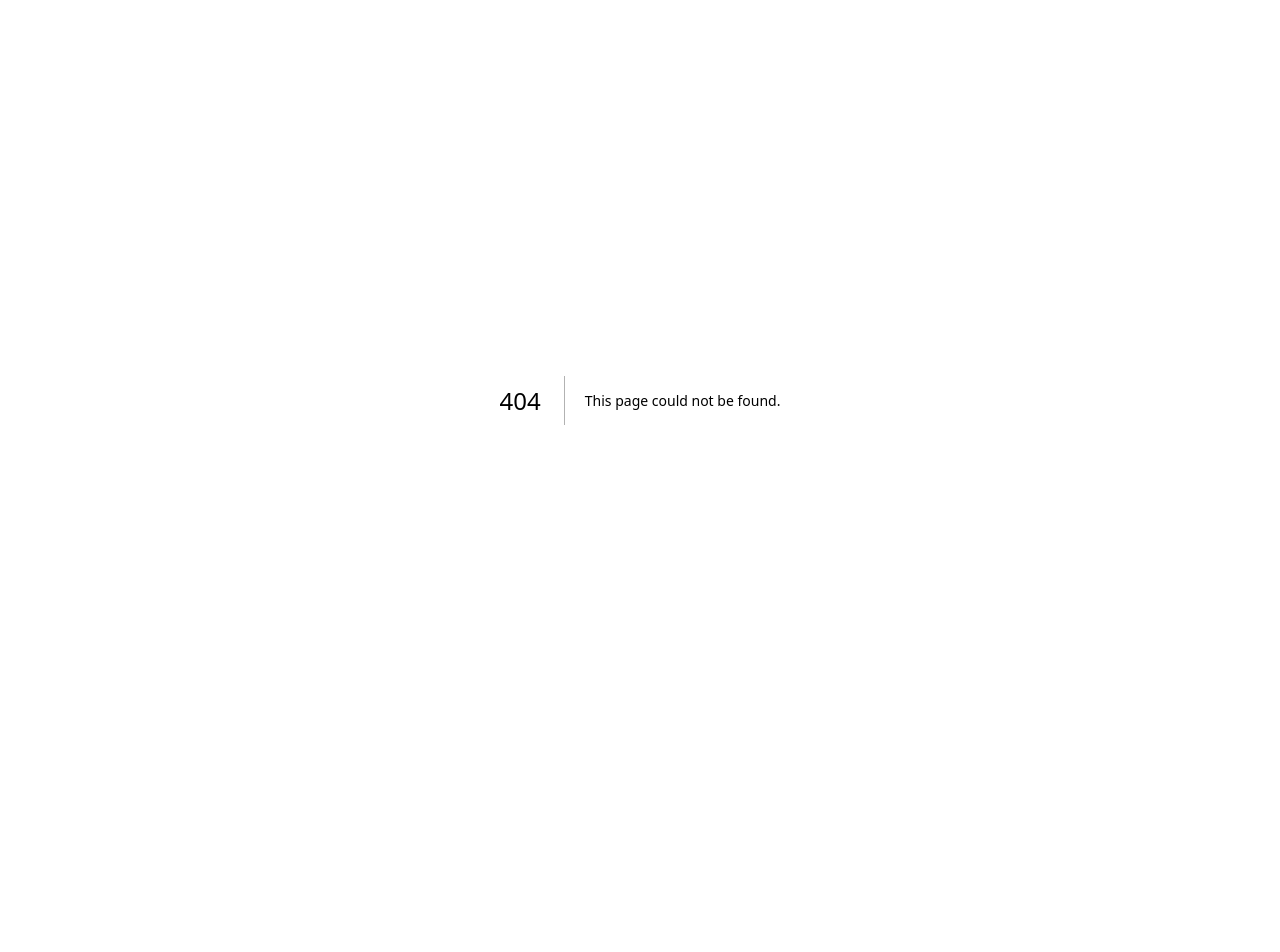
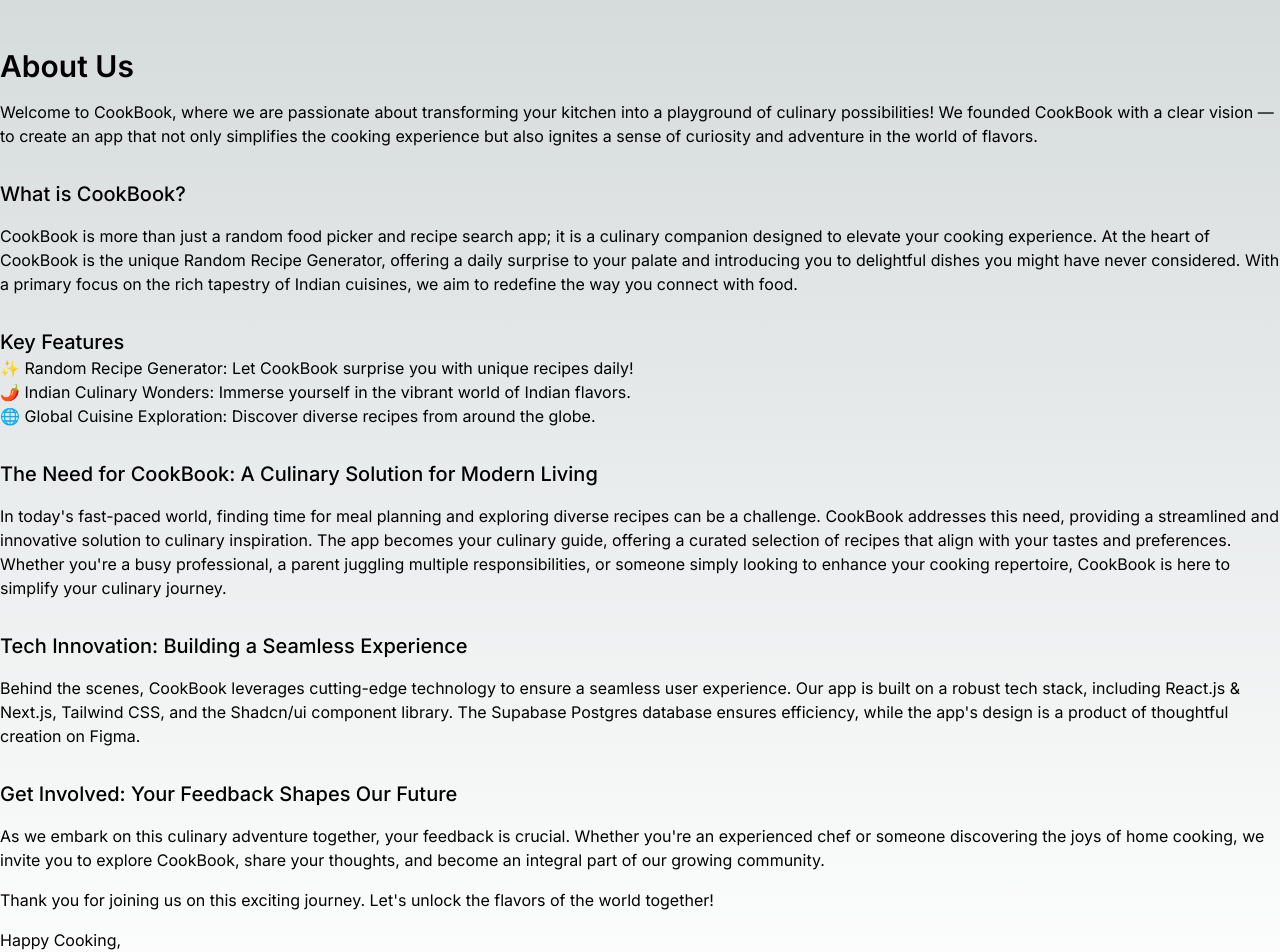
Before and after one commit to Andrey1914/cookbook, a Next.js app: page /about-us in a window 1280 px wide. Before the commit this address had no page. Shown: the top 952 px of the page. Before the commit the page ends 800 px from the top, so only its background shows below. Built offline with nearby package versions, Linux system fonts and the light colour scheme.

Commit message:
created about-us page

```diff
--- /dev/null
+++ b/app/about-us/page.jsx
@@ -0,0 +1,79 @@
+export default function About() {
+  return (
+    <div className="my-5 md:my-12 [&_p]:my-4 [&_h3]:mt-8">
+      <h1 className="text-3xl font-semibold my-4">About Us</h1>
+      <p>
+        Welcome to CookBook, where we are passionate about transforming your
+        kitchen into a playground of culinary possibilities! We founded CookBook
+        with a clear vision — to create an app that not only simplifies the
+        cooking experience but also ignites a sense of curiosity and adventure
+        in the world of flavors.
+      </p>
+      <h3 className="text-xl font-medium">What is CookBook?</h3>
+      <p>
+        CookBook is more than just a random food picker and recipe search app;
+        it is a culinary companion designed to elevate your cooking experience.
+        At the heart of CookBook is the unique Random Recipe Generator, offering
+        a daily surprise to your palate and introducing you to delightful dishes
+        you might have never considered. With a primary focus on the rich
+        tapestry of Indian cuisines, we aim to redefine the way you connect with
+        food.
+      </p>
+      <h3 className="text-xl font-medium">Key Features</h3>
+      <ul>
+        <li>
+          ✨ Random Recipe Generator: Let CookBook surprise you with unique
+          recipes daily!
+        </li>
+        <li>
+          🌶️ Indian Culinary Wonders: Immerse yourself in the vibrant world of
+          Indian flavors.
+        </li>
+        <li>
+          🌐 Global Cuisine Exploration: Discover diverse recipes from around
+          the globe.
+        </li>
+      </ul>
+      <h3 className="text-xl font-medium">
+        The Need for CookBook: A Culinary Solution for Modern Living
+      </h3>
+      <p>
+        In today&apos;s fast-paced world, finding time for meal planning and
+        exploring diverse recipes can be a challenge. CookBook addresses this
+        need, providing a streamlined and innovative solution to culinary
+        inspiration. The app becomes your culinary guide, offering a curated
+        selection of recipes that align with your tastes and preferences.
+        Whether you&apos;re a busy professional, a parent juggling multiple
+        responsibilities, or someone simply looking to enhance your cooking
+        repertoire, CookBook is here to simplify your culinary journey.
+      </p>
+      <h3 className="text-xl font-medium">
+        Tech Innovation: Building a Seamless Experience
+      </h3>
+      <p>
+        Behind the scenes, CookBook leverages cutting-edge technology to ensure
+        a seamless user experience. Our app is built on a robust tech stack,
+        including React.js & Next.js, Tailwind CSS, and the Shadcn/ui component
+        library. The Supabase Postgres database ensures efficiency, while the
+        app&apos;s design is a product of thoughtful creation on Figma.
+      </p>
+      <h3 className="text-xl font-medium">
+        Get Involved: Your Feedback Shapes Our Future
+      </h3>
+      <p>
+        As we embark on this culinary adventure together, your feedback is
+        crucial. Whether you&apos;re an experienced chef or someone discovering
+        the joys of home cooking, we invite you to explore CookBook, share your
+        thoughts, and become an integral part of our growing community.
+      </p>
+      <p>
+        Thank you for joining us on this exciting journey. Let&apos;s unlock the
+        flavors of the world together!
+      </p>
+      <p>
+        Happy Cooking,
+        <br /> The CookBook Team
+      </p>
+    </div>
+  );
+}
--- a/components/Footer.jsx
+++ b/components/Footer.jsx
@@ -42,7 +42,10 @@
             Socials
           </h3>
           <div id="socials" className="flex flex-col text-slate-500 ">
-            <Link href="/" className="my-1 hover:text-slate-900">
+            <Link
+              href="/https://www.linkedin.com/in/andrei-kurka/"
+              className="my-1 hover:text-slate-900"
+            >
               LinkedIn
             </Link>
             <Link href="/" className="my-1 hover:text-slate-900">
--- a/components/user-auth-form.jsx
+++ b/components/user-auth-form.jsx
@@ -10,8 +10,8 @@
 export function UserAuthForm({ className, ...props }) {
   const [isLoading, setIsLoading] = useState(false);
 
-  async function onSubmit(event) {
-    event.preventDefault();
+  async function onSubmit(e) {
+    e.preventDefault();
     setIsLoading(true);
 
     setTimeout(() => {
```
